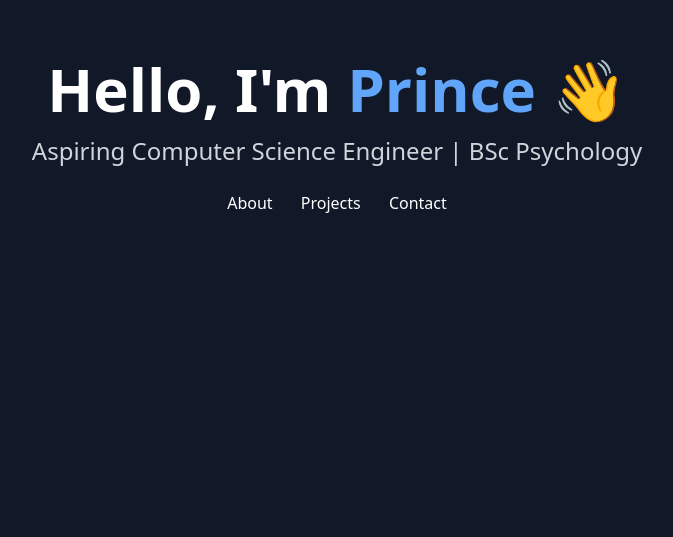
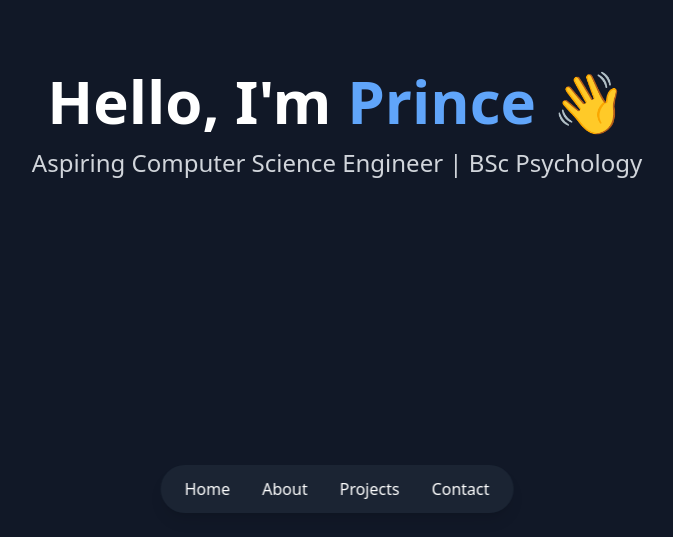
Before and after one commit to Prince000101/Prince000101.github.io, a plain HTML site: page index.html in a window 1280 px wide. Shown: the part 263-800 px from the top of the page, without its empty margins (303-976 px from the left). Drawn offline with nearby package versions, Linux system fonts and the light colour scheme.

Commit message:
modified:   index.html

```diff
--- a/index.html
+++ b/index.html
@@ -10,21 +10,16 @@
       scroll-behavior: smooth;
     }
     section {
-      height: 100vh; /* full screen height */
+      height: 100vh; /* full screen */
     }
   </style>
 </head>
 <body class="bg-gray-900 text-white font-sans">
 
-  <!-- Header / Hero -->
+  <!-- Home -->
   <section id="home" class="flex flex-col justify-center items-center text-center px-6">
     <h1 class="text-4xl md:text-6xl font-bold mb-4">Hello, I'm <span class="text-blue-400">Prince</span> 👋</h1>
     <p class="text-lg md:text-2xl text-gray-300 mb-6">Aspiring Computer Science Engineer | BSc Psychology</p>
-    <nav class="space-x-6">
-      <a href="#about" class="hover:text-blue-400">About</a>
-      <a href="#projects" class="hover:text-blue-400">Projects</a>
-      <a href="#contact" class="hover:text-blue-400">Contact</a>
-    </nav>
   </section>
 
   <!-- About -->
@@ -74,10 +69,15 @@
     </div>
   </section>
 
-  <!-- Footer -->
-  <footer class="py-4 text-center text-gray-400 text-sm bg-gray-900">
-    © 2025 Prince | Built with ❤ and TailwindCSS
-  </footer>
+  <!-- Floating Bottom Navbar -->
+  <nav class="fixed bottom-6 left-1/2 transform -translate-x-1/2
+              bg-gray-800/80 backdrop-blur-md shadow-lg
+              rounded-full px-6 py-3 flex space-x-8 text-sm md:text-base">
+    <a href="#home" class="hover:text-blue-400 transition">Home</a>
+    <a href="#about" class="hover:text-blue-400 transition">About</a>
+    <a href="#projects" class="hover:text-blue-400 transition">Projects</a>
+    <a href="#contact" class="hover:text-blue-400 transition">Contact</a>
+  </nav>
 
   <!-- Smooth full-page scroll on wheel -->
   <script>
@@ -97,7 +97,7 @@
 
       sections[currentIndex].scrollIntoView({ behavior: "smooth" });
 
-      setTimeout(() => scrolling = false, 1000); // delay to avoid overscrolling
+      setTimeout(() => scrolling = false, 1000);
     });
   </script>
 </body>
```
